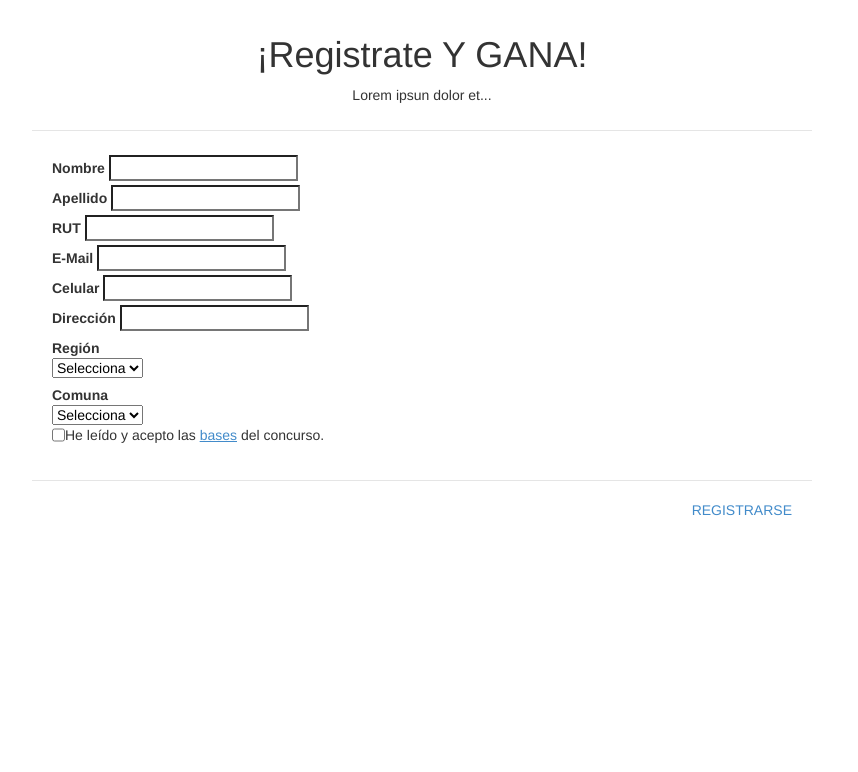
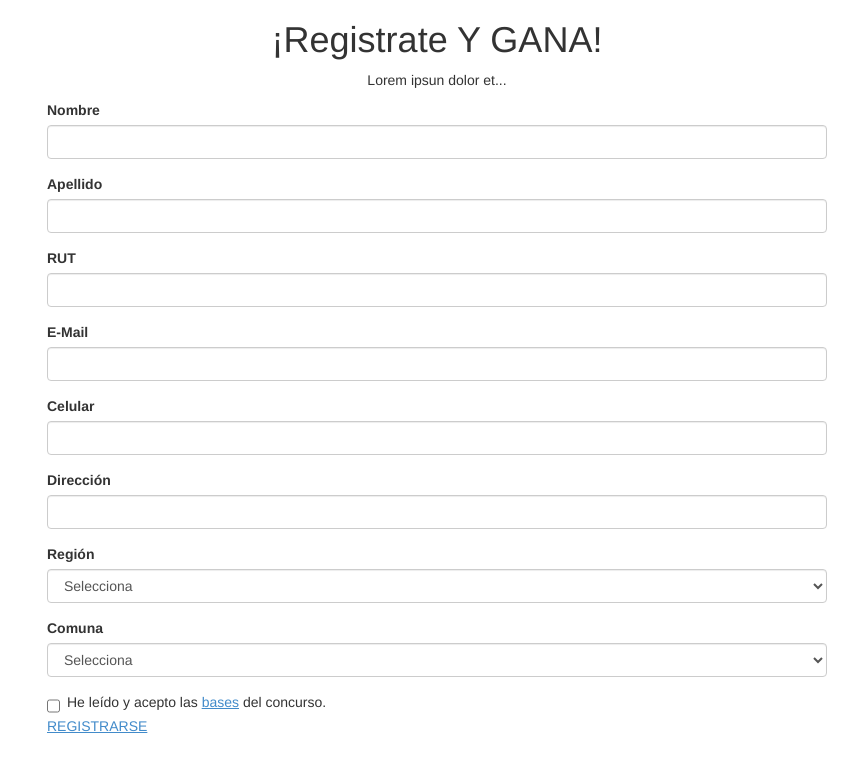
Before and after one commit to rotrer/FB_Base_Cake, a CakePHP app: the page made by app/View/Pages/home.ctp in a window 1280 px wide. Shown: the top 772 px of the page, without its empty margins (218-1076 px from the left). Run offline with PHP 8.4 and a stand-in for CakePHP, Linux system fonts and the light colour scheme; the template is opened without the code that fills it, so the values that code supplies are empty; some libraries are stand-ins or nearby versions.

Commit message:
update home

```diff
--- a/app/View/Pages/home.ctp
+++ b/app/View/Pages/home.ctp
@@ -1,126 +1,94 @@
 <script type="text/javascript">
     var comunas = JSON.parse('<?php echo json_encode($comunas, JSON_HEX_QUOT | JSON_HEX_APOS ); ?>');
 </script>
-<div id="registro" tabindex="-1" role="dialog" aria-labelledby="myModalLabel" aria-hidden="true">
 
-    <form name="data" id="data" method="post" action="<?php echo $this->Html->url(array('controller' => 'usuarios', 'action' => 'save'), true); ?>" class="form-horizontal">
-        <div class="modal-header text-center">
-            <h1 id="myModalLabel">¡Registrate Y GANA!</h1>
+<div id="registro">
+
+    <form name="data" id="data" method="post" action="<?php echo $this->Html->url(array('controller' => 'usuarios', 'action' => 'save'), true); ?>" role="form">
+
+        <div class="container text-center">
+            <h1>¡Registrate Y GANA!</h1>
             <p>Lorem ipsun dolor et...</p>
 
             <div class="alert alert-error error" style="margin-top:10px;">
                 <p class="text-center"></p>
             </div>
-        </div>
-
-            <div class="container-fluid modal-body">
-
-                    <div class="row-fluid control-group">
-
-                        <div class="span8 offset2 input-prepend">
-                                <label class="control-label text-right" for="inputNomb">Nombre</label>
-                                <input type="text" name="firstname" id="firstname" value="<?php if($userData["firstname"]) echo $userData["firstname"] ?>" class="required text" text="Ingresa tu nombre">
-                        </div>
 
         </div>
 
-                    <div class="row-fluid control-group">
+        <div class="container">
 
-                        <div class="span8 offset2 input-prepend">
-                                <label class="control-label text-right" for="inputApel">Apellido</label>
-                                <input type="text" name="lastname" id="lastname" value="<?php if($userData["lastname"]) echo $userData["lastname"] ?>" class="required text" text="Ingresa tu apellido">
+                <div class="row">
+
+                    <div class="col-sm-12">
+
+                        <div class="form-group">
+                            <label class="text-right" for="inputNomb">Nombre</label>
+                            <input type="text" name="firstname" id="firstname" value="<?php if($userData["firstname"]) echo $userData["firstname"] ?>" class="required text form-control" text="Ingresa tu nombre">
                         </div>
-
+                        <div class="form-group">
+                            <label class="text-right" for="inputApel">Apellido</label>
+                            <input type="text" name="lastname" id="lastname" value="<?php if($userData["lastname"]) echo $userData["lastname"] ?>" class="required text form-control" text="Ingresa tu apellido">
                         </div>
-
-                    <div class="row-fluid control-group">
-
-                        <div class="span8 offset2 input-prepend">
-                                <label class="control-label text-right" for="inputRut">RUT</label>
-                                <input type="text" name="rut" id="rut" value="" class="required rut" text="Ingresa tu rut">
+                        <div class="form-group">
+                            <label class="text-right" for="inputRut">RUT</label>
+                            <input type="text" name="rut" id="rut" value="" class="required rut form-control" text="Ingresa tu rut">
                         </div>
-
+                        <div class="form-group">
+                            <label class="text-right" for="inputEmail">E-Mail</label>
+                            <input type="text" name="email" id="email" value="<?php if($userData["email"]) echo $userData["email"] ?>" class="required email form-control" text="Ingresa tu email">
                         </div>
-
-                    <div class="row-fluid control-group">
-
-                        <div class="span8 offset2 input-prepend">
-                                <label class="control-label text-right" for="inputEmail">E-Mail</label>
-                                <input type="text" name="email" id="email" value="<?php if($userData["email"]) echo $userData["email"] ?>" class="required email" text="Ingresa tu email">
+                        <div class="form-group">
+                            <label class="text-right" for="inputCelu">Celular</label>
+                            <input type="text" name="phone" id="phone" value="" class="required phone form-control" text="Ingresa tu celular">
                         </div>
-
+                        <div class="form-group">
+                            <label class="text-right" for="inputDirec">Dirección</label>
+                            <input type="text" name="address" id="address" value="" class="required notempty form-control" text="Ingresa tu dirección">
                         </div>
-
-                    <div class="row-fluid control-group">
-
-                        <div class="span8 offset2 input-prepend">
-                                <label class="control-label text-right" for="inputCelu">Celular</label>
-                                <input type="text" name="phone" id="phone" value="" class="required phone" text="Ingresa tu celular">
-                        </div>
-
-                    </div>
-
-                    <div class="row-fluid control-group">
-
-                        <div class="span8 offset2 input-prepend">
-                                <label class="control-label text-right" for="inputDirec">Dirección</label>
-                                <input type="text" name="address" id="address" value="" class="required notempty" text="Ingresa tu dirección">
-                        </div>
-
-                    </div>
-
-                    <div class="row-fluid control-group">
-
-                        <div class="span8 offset2 input-prepend">
-                            <label class="control-label text-right" for="inputDirec">Región</label>
-                            <div class="arr_select">
-                                <select name="region_id" id="region_id" class="required select" text="Selecciona tu región">
+                        <div class="form-group">
+                            <label class="text-right" for="inputDirec">Región</label>
+                            <select name="region_id" id="region_id" class="required select form-control" text="Selecciona tu región">
                                     <option value="">Selecciona</option>
                                     <?php foreach ( $regiones as $region ) { ?>
                                     <option value="<?php print $region['Regione']['id']; ?>"><?php print $region['Regione']['name']; ?></option>
                                     <?php } ?>
                             </select>
                         </div>
+                        <div class="form-group">
+                            <label class="text-right" for="inputDirec">Comuna</label>
+                            <select name="comuna_id" id="comuna_id" class="required select form-control" text="Selecciona tu comuna">
+                                    <option value="">Selecciona</option>
+                            </select>
                         </div>
 
                     </div>
 
-                    <div class="row-fluid control-group">
+                </div>
 
-                        <div class="span8 offset2 input-prepend">
-                            <label class="control-label text-right" for="inputDirec">Comuna</label>
-                            <div class="arr_select">
-                                <select name="comuna_id" id="comuna_id" class="required select" text="Selecciona tu comuna">
-                                        <option value="">Selecciona</option>
-                                </select>
+                <div class="row text-center bases_concurso">
+                    <div class="col-sm-12">
+                        <label for="checkbox" class="checkbox-inline">
+                            <input type="checkbox" class="required checkbox" text="Debes aceptar las bases." id="bases" name="bases">
+                            He leído y acepto las <a target="_blank" href="#">bases</a> del concurso.
+                        </label>
+
+                        <div class="clearfix"></div>
+
+                        <a id="enviar" href="" data-dismiss="modal" aria-hidden="true" class="text-center">REGISTRARSE</a>
                     </div>
                 </div>
 
-                    </div>
-                    <div class="row-fluid control-group text-center bases_concurso">
 
-                        <input type="checkbox" class="required checkbox" text="Debes aceptar las bases." id="bases" name="bases"> He leído y acepto las <a target="_blank" href="#">bases</a> del concurso.
-
-                    </div>
-            <div class="clearfix"></div>
-            </div>
-
-            <div class="modal-footer">
-
-                    <a id="enviar" href="" data-dismiss="modal" aria-hidden="true" class="text-center">REGISTRARSE</a>
 
         </div>
 
-    <div id="cont_success" class="registroOk" style="display:none;">
+        <div id="cont_success" class="container registroOk" style="display:none;">
 
-            <div class="modal-header text-center">
+            <div class="row text-center">
 
-                    <h1 id="myModalLabel">registro finalizado</h1>
+                registro finalizado
 
-            </div>
-
-            <div class="modal-footer text-center">
-                    <a id="cerrar_modal" href="" data-dismiss="modal" aria-hidden="true" class="text-center">Cerrar</a>
             </div>
 
         </div>
```
Lines whose indentation alone changed are shown as unchanged.
